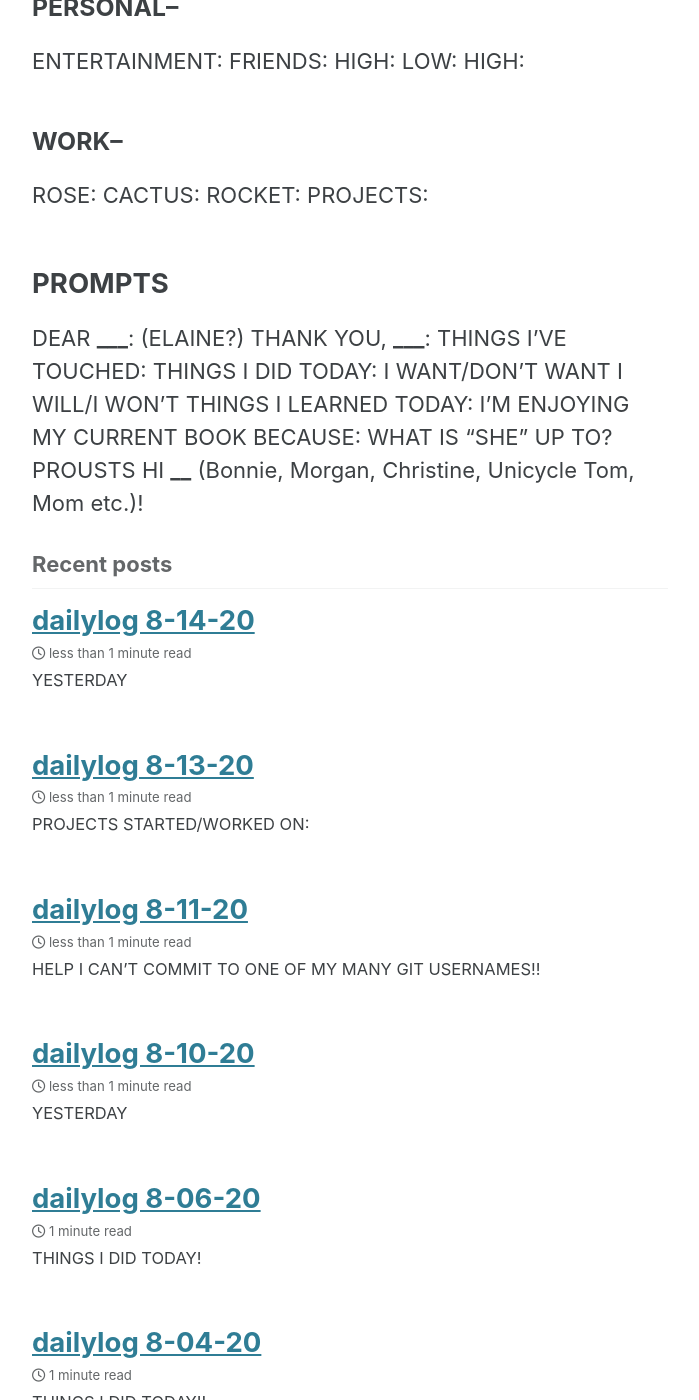
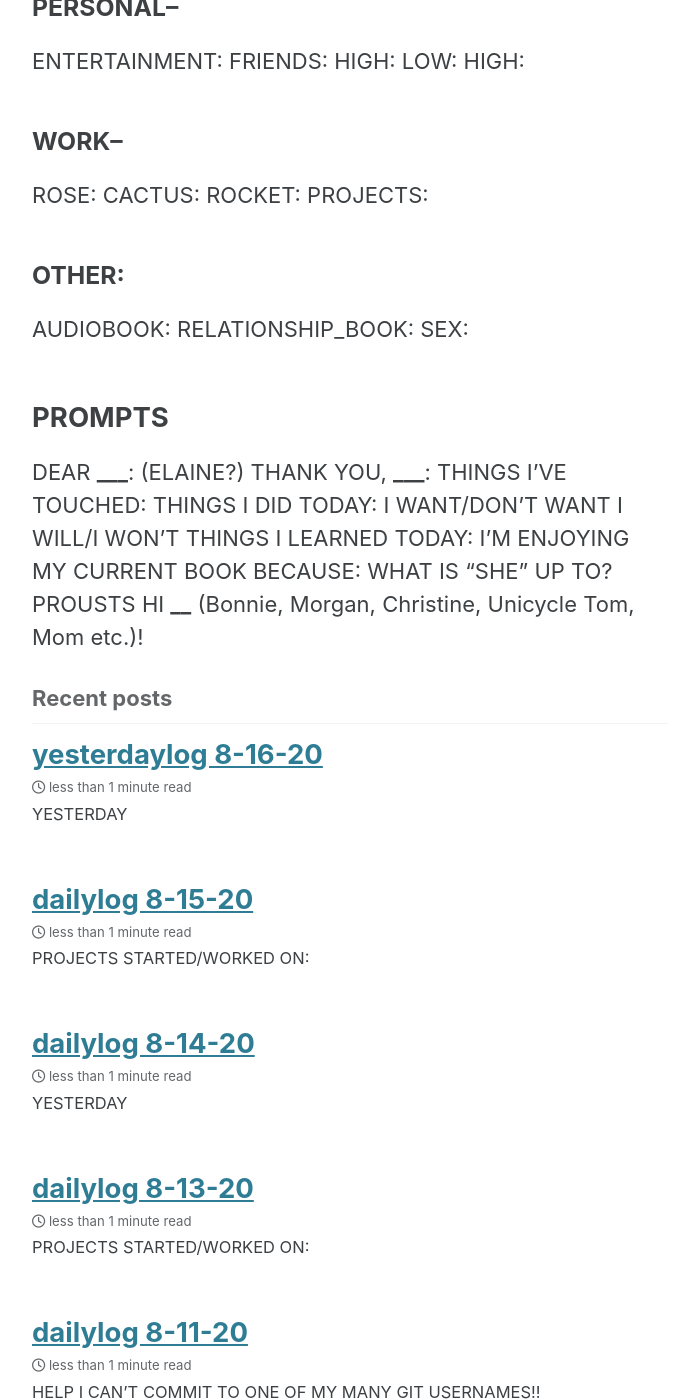
Before and after one commit to claracaraway/claracaraway.github.io, a Jekyll site: the page built from _pages/MorningPages.md, in a window 1280 px wide and 1400 px high, scrolled down 545 px. Shown: the whole window, without its empty margins (290-989 px from the left). Built offline with Jekyll 4.4.1, drawn with Linux system fonts in a browser that asks for light colours; cached includes are drawn as plain includes; nearby versions of some CDN libraries.

Commit message:
Upate template, add yesterdaylog

```diff
--- a/_pages/MorningPages.md
+++ b/_pages/MorningPages.md
@@ -33,6 +33,12 @@ CACTUS:
 ROCKET:
 PROJECTS:
 
+
+### OTHER:
+AUDIOBOOK:
+RELATIONSHIP_BOOK:
+SEX:
+
 ## PROMPTS
 
 DEAR **\_\_\_**: (ELAINE?)
--- /dev/null
+++ b/_posts/2020-08-15-dailylog-08-15-20.md
@@ -0,0 +1,11 @@
+---
+layout: single
+title: "dailylog 8-15-20"
+tags: dailylog
+---
+
+## PROJECTS STARTED/WORKED ON:
+
+UJS -- Graphs
+
+- [python]
```
Also changed, not shown: _posts/2020-08-17-yesterdaylog-08-16-20.md (added, +39 -0 lines).
